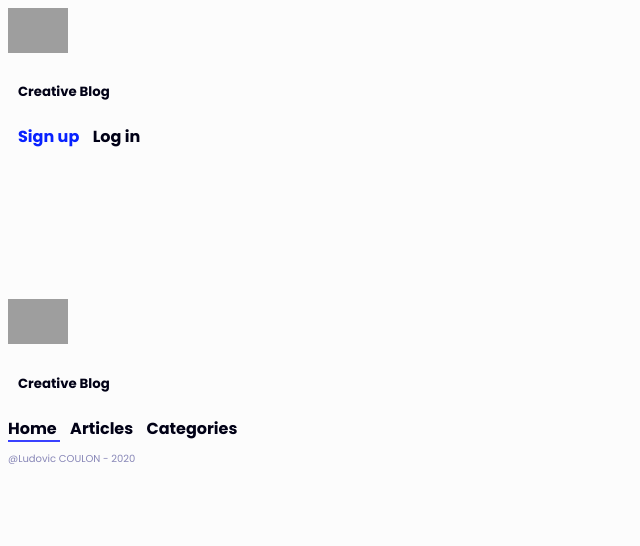
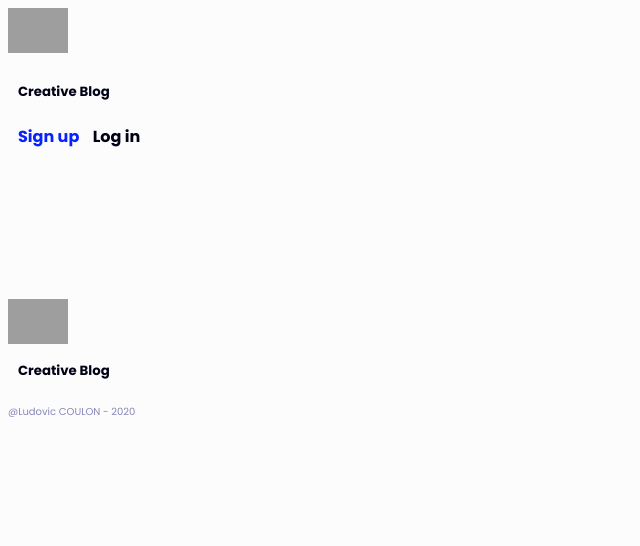
Before and after one commit to LasCC/Creative-blog, a PHP site: page /blog/article.php?id=24 in a window 1280 px wide. Shown: the top 546 px of the page, without its empty margins (0-640 px from the left). Run offline with PHP 8.4, Linux system fonts and the light colour scheme; data comes from the database, SQL or seed files in the repository; data that the repository does not hold is empty; some libraries are stand-ins or nearby versions; grey boxes are pictures that could not be loaded.

Commit message:
Update footer for the login page and the article page

```diff
--- a/article.php
+++ b/article.php
@@ -10,7 +10,9 @@
     <meta charset="UTF-8" />
     <meta name="viewport" content="width=device-width, initial-scale=1.0" />
     <meta http-equiv="X-UA-Compatible" content="ie=edge" />
-    <link rel="stylesheet" href="https://unpkg.com/bootstrap-material-design@4.1.1/dist/css/bootstrap-material-design.min.css" integrity="sha384-wXznGJNEXNG1NFsbm0ugrLFMQPWswR3lds2VeinahP8N0zJw9VWSopbjv2x7WCvX" crossorigin="anonymous">
+    <link rel="stylesheet"
+        href="https://unpkg.com/bootstrap-material-design@4.1.1/dist/css/bootstrap-material-design.min.css"
+        integrity="sha384-wXznGJNEXNG1NFsbm0ugrLFMQPWswR3lds2VeinahP8N0zJw9VWSopbjv2x7WCvX" crossorigin="anonymous">
     <link rel="stylesheet" href="https://unicons.iconscout.com/release/v2.0.1/css/unicons.css" />
     <link href="https://fonts.googleapis.com/css?family=Poppins:400,700,800,900&display=swap" rel="stylesheet">
     <link rel="stylesheet" href="./assets/styles.css">
@@ -29,31 +31,19 @@
         <div style="height: 30vh; margin-top: 150px;">
             <div class="d-flex justify-content-center">
                 <img src="https://svgur.com/i/HLt.svg" alt="logoBlog" class="logoBlog" style="height: 45px" />
-                <h5 style="font-weight: bold; margin-left: 10px; color: #010116">Creative Blog</h5>
+                <h5 style="font-weight: bold; margin-left: 10px; color: #010116; margin-top: 10px ">Creative Blog</h5>
             </div>
-            <div class="d-flex mt-3 align-items-center justify-content-center">
-                <a href="" style="margin-right: 10px; text-decoration: none; color: #010116; font-weight: bold">
-                    <span class="activeLink">
-                        Home
-                    </span>
-                </a>
-                <a href="" style="text-decoration: none; text-decoration: none; color: #010116; font-weight: bold">
-                    <span>
-                        Articles
-                    </span>
-                </a>
-                <a href="" style="margin-left: 10px; text-decoration: none; text-decoration: none; color: #010116; font-weight: bold"">
-              <span>
-                Categories
-              </span>
-            </a>
-          </div>
-          <p class=" text-center m-3" style="color: #8887B7; font-size: 10px">@Ludovic COULON - 2020</p>
-            </div>
+            <p class=" text-center m-3" style="color: #8887B7; font-size: 10px">@Ludovic COULON - 2020</p>
         </div>
 </body>
-<script src="https://code.jquery.com/jquery-3.4.1.slim.min.js" integrity="sha384-J6qa4849blE2+poT4WnyKhv5vZF5SrPo0iEjwBvKU7imGFAV0wwj1yYfoRSJoZ+n" crossorigin="anonymous"></script>
-<script src="https://cdn.jsdelivr.net/npm/popper.js@1.16.0/dist/umd/popper.min.js" integrity="sha384-Q6E9RHvbIyZFJoft+2mJbHaEWldlvI9IOYy5n3zV9zzTtmI3UksdQRVvoxMfooAo" crossorigin="anonymous"></script>
-<script src="https://stackpath.bootstrapcdn.com/bootstrap/4.4.1/js/bootstrap.min.js" integrity="sha384-wfSDF2E50Y2D1uUdj0O3uMBJnjuUD4Ih7YwaYd1iqfktj0Uod8GCExl3Og8ifwB6" crossorigin="anonymous"></script>
+<script src="https://code.jquery.com/jquery-3.4.1.slim.min.js"
+    integrity="sha384-J6qa4849blE2+poT4WnyKhv5vZF5SrPo0iEjwBvKU7imGFAV0wwj1yYfoRSJoZ+n" crossorigin="anonymous">
+</script>
+<script src="https://cdn.jsdelivr.net/npm/popper.js@1.16.0/dist/umd/popper.min.js"
+    integrity="sha384-Q6E9RHvbIyZFJoft+2mJbHaEWldlvI9IOYy5n3zV9zzTtmI3UksdQRVvoxMfooAo" crossorigin="anonymous">
+</script>
+<script src="https://stackpath.bootstrapcdn.com/bootstrap/4.4.1/js/bootstrap.min.js"
+    integrity="sha384-wfSDF2E50Y2D1uUdj0O3uMBJnjuUD4Ih7YwaYd1iqfktj0Uod8GCExl3Og8ifwB6" crossorigin="anonymous">
+</script>
 
 </html>
--- a/assets/styles.css
+++ b/assets/styles.css
@@ -1,5 +1,5 @@
 * {
-  font-family: "Poppins", sans-serif !important;
+  font-family: "Poppins", sans-serif, -apple-system, BlinkMacSystemFont, 'Segoe UI', Roboto, Oxygen, Ubuntu, Cantarell, 'Open Sans', 'Helvetica Neue', sans-serif !important;
 }
 
 body {
```
Also changed, not shown: index.php (+62 -48 lines).
